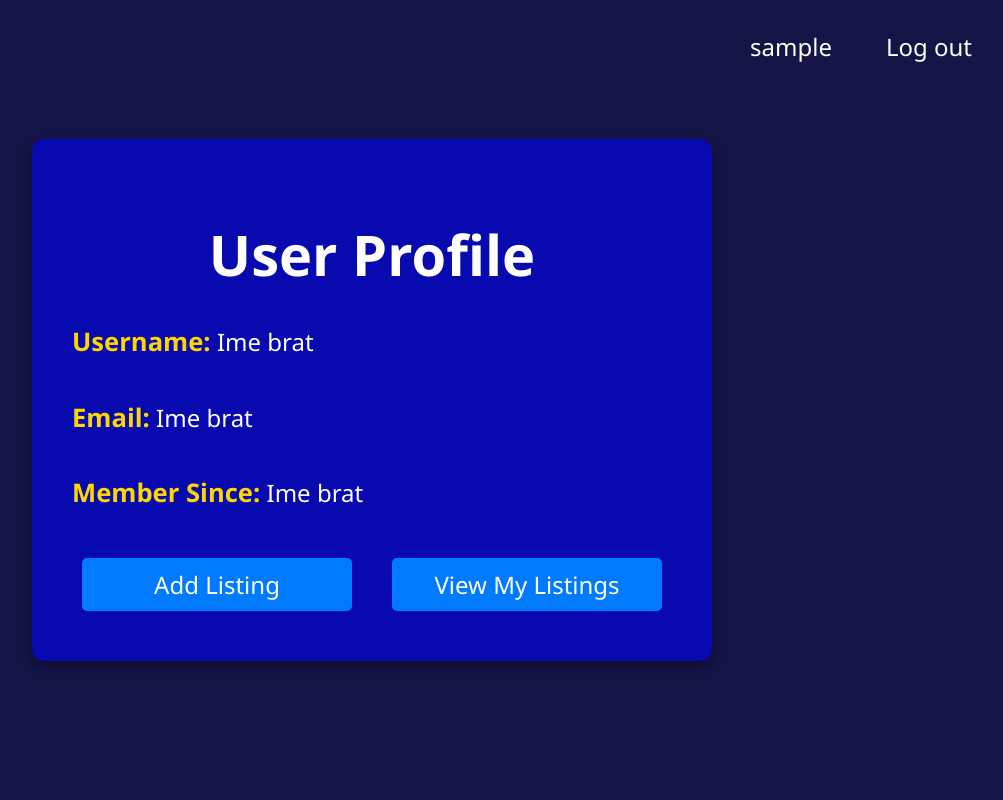
After one commit to PetioNedev/Python_Project, a Flask app: a page that uses src/templates/user.html in a window 1280 px wide. The commit adds this page. Shown: the whole page, without its empty margins (268-1271 px from the left). Run offline with Flask 3, Linux system fonts and the light colour scheme; the visitor is signed in with stand-in values (Sample User, id 1).

Commit message:
Added a profile/user page

```diff
--- a/src/main.py
+++ b/src/main.py
@@ -29,7 +29,8 @@ def home():
 
 @app.route('/catalog')
 def catalog():
-    return render_template('catalog.html', cars=cars)
+    username = session.get('username')
+    return render_template('catalog.html', cars=cars, my_username=username)
 
 @app.route("/login")
 def login(message=None):
@@ -57,9 +58,9 @@ def logout():
 
 @app.route("/profile/<username>")
 def user_page(username):
-    username = session.get('username')
-    if username:
-        return render_template('user.html', title='User', user=username)
+    session_username = session.get('username')
+    if session_username and username==session_username:
+        return render_template('user.html', title='User', my_username=session_username, user="Ime brat")
     else:
         return redirect(url_for('login', message='Log in your profile!'))
 
--- a/src/templates/buttons.html
+++ b/src/templates/buttons.html
@@ -37,7 +37,7 @@
         </style>
 
         {% if my_username %}
-        <a href="/profile" class="btn btn-secondary">{{my_username}}</a>
+        <a href="/profile/{{my_username}}" class="btn btn-secondary">{{my_username}}</a>
         <a href="/logout" class="btn btn-register">Log out</a>
         {% else %}
         <a href="/login" class="btn btn-secondary">Login</a>
--- /dev/null
+++ b/src/templates/user.html
@@ -0,0 +1,77 @@
+<!DOCTYPE html>
+<html lang="en">
+<head>
+    <meta charset="UTF-8">
+    <meta name="viewport" content="width=device-width, initial-scale=1.0">
+    <title>{{my_username}} Profile</title>
+    <style>
+        body {
+            font-family: 'Segoe UI', Tahoma, Geneva, Verdana, sans-serif;
+            background-color: #141447;
+            margin: 0;
+            padding: 0;
+            display: flex;
+            justify-content: center;
+            align-items: center;
+            height: 100vh;
+            color: #ffffff;
+            text-align: center;
+        }
+        .profile-container {
+            width: 90%;
+            max-width: 600px;
+            background-color: #0909b0;
+            padding: 40px;
+            border-radius: 12px;
+            box-shadow: 0 6px 12px rgba(0, 0, 0, 0.3);
+        }
+        h1 {
+            font-size: 3.5rem;
+            margin-bottom: 20px;
+        }
+        .profile-details {
+            text-align: left;
+            margin-bottom: 30px;
+            font-size: 1.5rem;
+            line-height: 2;
+        }
+        .profile-details strong {
+            color: #ffd700;
+            font-size: 1.6rem;
+        }
+        .buttons {
+            display: flex;
+            justify-content: space-between;
+            gap: 20px;
+        }
+        .btn {
+            flex: 1;
+            padding: 15px 20px;
+            font-size: 1.6rem;
+            color: white;
+            background-color: #007bff;
+            text-decoration: none;
+            border-radius: 8px;
+
+        }
+        .btn:hover {
+            background-color: #0056b3;
+        }
+    </style>
+</head>
+<body>
+    {% include "buttons.html" %}
+    <div class="profile-container">
+        <h1>User Profile</h1>
+        <div class="profile-details">
+            <p><strong>Username:</strong> {{ user }}</p>
+            <p><strong>Email:</strong> {{ user}}</p>
+            <p><strong>Member Since:</strong> {{ user }}</p>
+        </div>
+        <div class="buttons">
+            <a href="/add_listing" class="btn">Add Listing</a>
+            <a href="/my_listings" class="btn">View My Listings</a>
+        </div>
+    </div>
+</body>
+</html>
```
